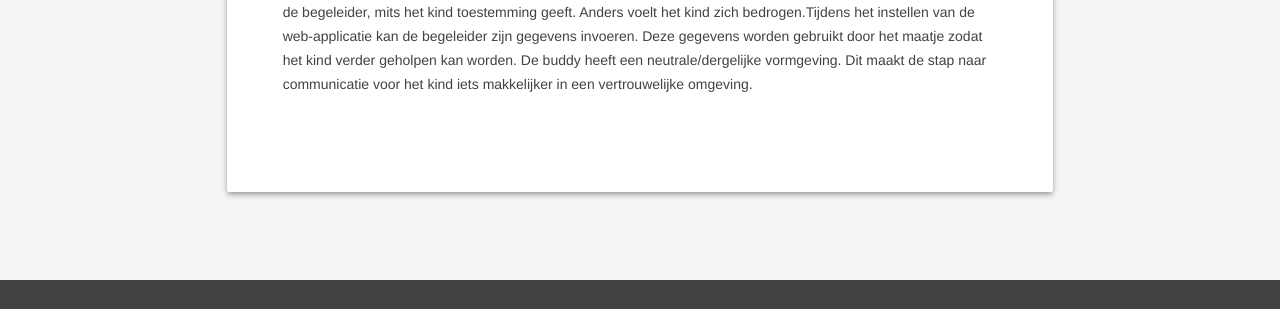
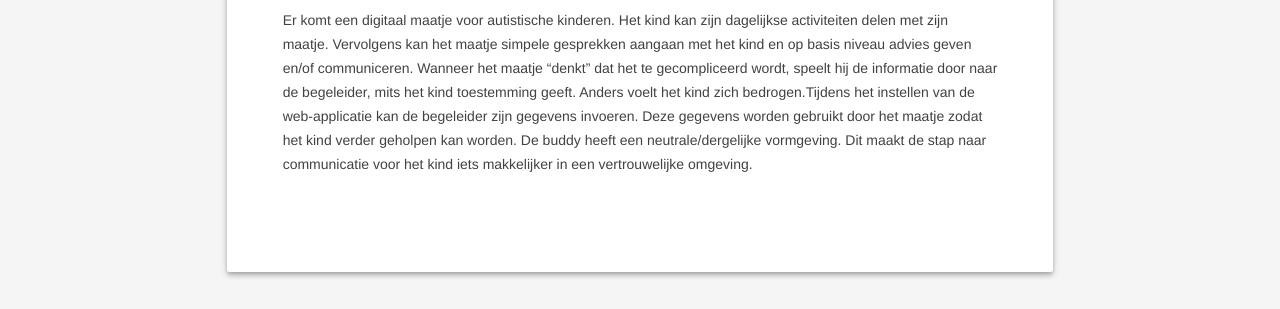
Before and after one commit to klaaz0r/storytime-frontend, a website: page public/index.html in a window 1280 px wide. Shown: the part 384-693 px from the top of the page. Drawn offline with nearby package versions, Linux system fonts and the light colour scheme; some packages are replaced by stand-ins of ours.

Commit message:
navbar fix

```diff
--- a/public/index.html
+++ b/public/index.html
@@ -11,7 +11,8 @@
 
   <link rel="stylesheet" href="https://fonts.googleapis.com/icon?family=Material+Icons">
   <link rel="stylesheet" href="https://code.getmdl.io/1.1.2/material.indigo-pink.min.css">
-  <script defer src="https://code.getmdl.io/1.1.2/material.min.js"></script>
+  <!-- <script src="https://code.getmdl.io/1.1.2/material.min.js"></script> -->
+  <script src="https://storage.googleapis.com/code.getmdl.io/1.0.2/material.min.js"></script>
   <link rel="stylesheet" href="https://fonts.googleapis.com/css?family=Roboto:300,400,500,700" type="text/css">
 
   <link rel="stylesheet" type="text/css" href="assets/css/main.css">
--- a/source/assets/scss/main.scss
+++ b/source/assets/scss/main.scss
@@ -15,7 +15,7 @@ body {
 }
 
 .st-main {
-  margin-top: -35vh;
+  margin-top: -25vh;
   flex-shrink: 0;
 }
 
```
Also changed, not shown: source/index.html (+2 -1 lines), public/assets/css/main.css.
